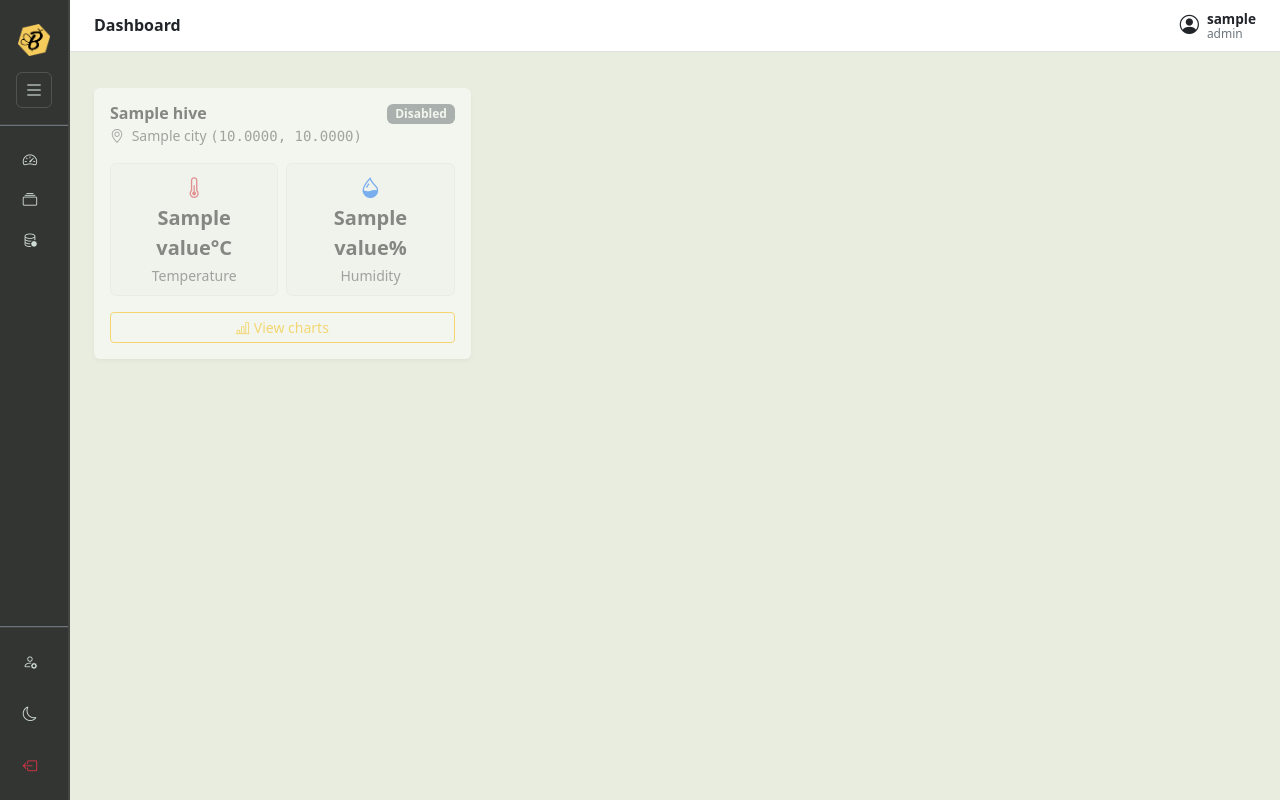
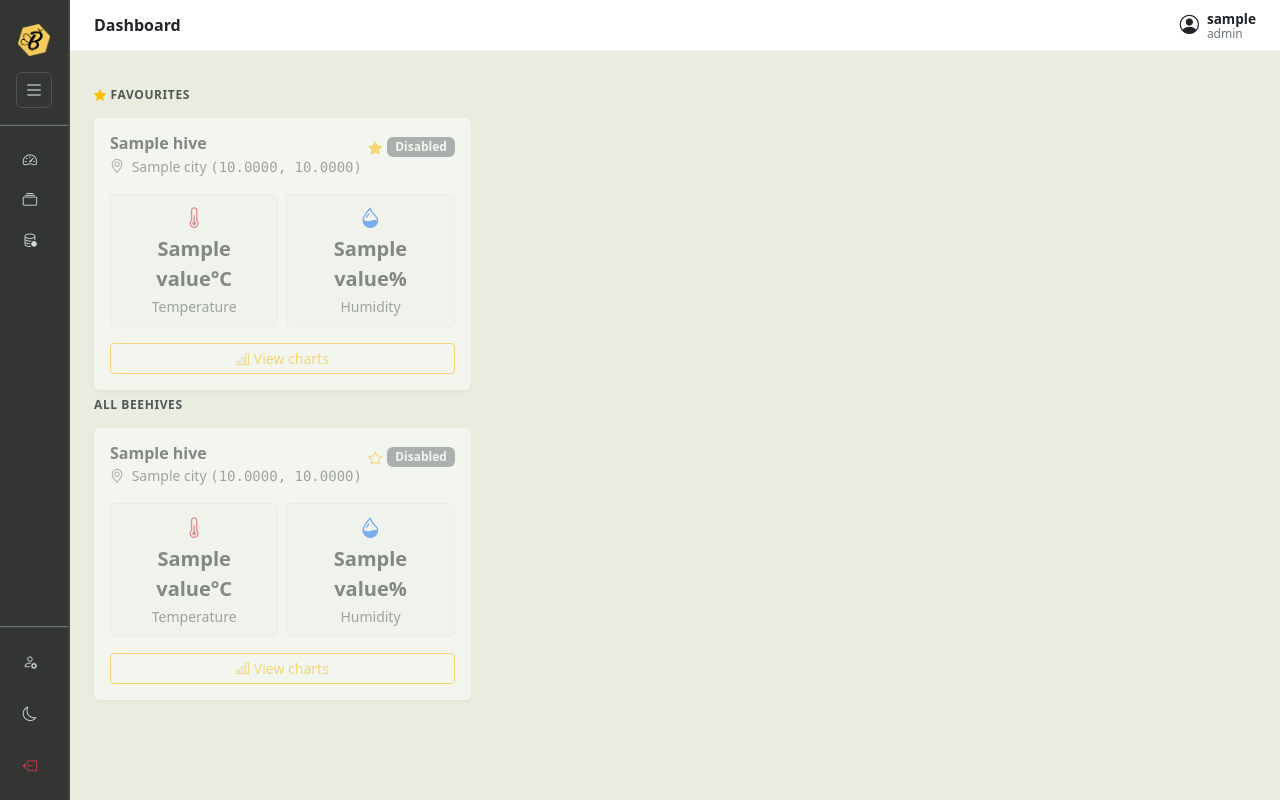
Before and after one commit to Projet-Beetter/Beetter-Home, a Flask app: template app/templates/dashboard/index.html in a window 1280 px wide. Run offline with Flask 3, Linux system fonts and the light colour scheme; a user stored in the database is signed in; tables that the repository leaves empty hold one stand-in row (values such as "Sample post"); the template is opened without the code that fills it: most values are stand-ins (such as "Sample title", 1, 10 or a date in 2020); some libraries are stand-ins or nearby versions.

Commit message:
Feat : Favorite Beehives

```diff
--- a/app/migrate.py
+++ b/app/migrate.py
@@ -11,6 +11,11 @@ with engine.connect() as conn:
         "ALTER TABLE beehives ADD COLUMN IF NOT EXISTS postal_code VARCHAR(20)",
         "ALTER TABLE beehives ADD COLUMN IF NOT EXISTS latitude FLOAT",
         "ALTER TABLE beehives ADD COLUMN IF NOT EXISTS longitude FLOAT",
+        """CREATE TABLE IF NOT EXISTS user_favorites (
+        user_id INTEGER REFERENCES users(id) ON DELETE CASCADE,
+        hive_id INTEGER REFERENCES beehives(id) ON DELETE CASCADE,
+        PRIMARY KEY (user_id, hive_id)
+        )""",
     ]
     for sql in migrations:
         conn.execute(text(sql))
--- a/app/models.py
+++ b/app/models.py
@@ -5,6 +5,11 @@ from datetime import datetime
 
 db = SQLAlchemy()
 bcrypt = Bcrypt()
+
+user_favorites = db.Table('user_favorites',
+    db.Column('user_id', db.Integer, db.ForeignKey('users.id'), primary_key=True),
+    db.Column('hive_id', db.Integer, db.ForeignKey('beehives.id'), primary_key=True)
+)
 
 
 class User(UserMixin, db.Model):
@@ -18,6 +23,7 @@ class User(UserMixin, db.Model):
     created_at = db.Column(db.DateTime, default=datetime.utcnow)
 
     beehives = db.relationship('Beehive', backref='owner', lazy=True, cascade='all, delete-orphan')
+    favorite_hives =db.relationship('Beehive', secondary=user_favorites, lazy='subquery')
     remote_configs = db.relationship('RemoteServerConfig', backref='owner', lazy=True, cascade='all, delete-orphan')
 
     def set_password(self, password):
--- a/app/templates/beehives/index.html
+++ b/app/templates/beehives/index.html
@@ -54,6 +54,12 @@
               </span>
             </td>
             <td class="text-end">
+              <form method="post" action="{{ url_for('beehives.toggle_favorite', hive_id=hive.id) }}" class="d-inline">
+                <input type="hidden" name="csrf_token" value="{{ csrf_token() }}">
+                <button type="submit" class="btn btn-sm btn-link p-0 text-warning me-1" title="Toggle favourite">
+                  <i class="bi {{ 'bi-star-fill' if hive in current_user.favorite_hives else 'bi-star' }}"></i>
+                </button>
+              </form>
               <a href="{{ url_for('beehives.detail', hive_id=hive.id) }}"
                  class="btn btn-sm btn-outline-secondary" title="View charts">
                 <i class="bi bi-bar-chart-line"></i>
--- a/app/templates/dashboard/index.html
+++ b/app/templates/dashboard/index.html
@@ -3,8 +3,10 @@
 {% block page_title %}Dashboard{% endblock %}
 
 {% block content %}
+{% set all_data = favorite_data + other_data %}
 <div class="row g-3 mt-1">
-  {% if not hive_data %}
+
+  {% if not all_data %}
     <div class="col-12">
       <div class="card border-0 shadow-sm text-center py-5">
         <div class="card-body">
@@ -18,9 +20,15 @@
         </div>
       </div>
     </div>
-  {% endif %}
+  {% else %}
 
-  {% for item in hive_data %}
+    {% if favorite_data %}
+      <div class="col-12">
+        <h6 class="text-muted fw-semibold text-uppercase mb-0" style="font-size:.75rem;letter-spacing:.05em">
+          <i class="bi bi-star-fill text-warning me-1"></i>Favourites
+        </h6>
+      </div>
+      {% for item in favorite_data %}
         {% set hive = item.hive %}
         {% set latest = item.latest %}
         <div class="col-sm-6 col-xl-4">
@@ -38,23 +46,26 @@
                       {% endif %}
                     </small>
                   {% endif %}
-
                 </div>
+                <div class="d-flex align-items-center gap-1">
+                  <form method="post" action="{{ url_for('beehives.toggle_favorite', hive_id=hive.id) }}">
+                    <input type="hidden" name="csrf_token" value="{{ csrf_token() }}">
+                    <button type="submit" class="btn btn-sm btn-link p-0 text-warning" title="Remove from favourites">
+                      <i class="bi bi-star-fill"></i>
+                    </button>
+                  </form>
                   <span class="badge {{ 'bg-success' if hive.enabled else 'bg-secondary' }}">
                     {{ 'Active' if hive.enabled else 'Disabled' }}
                   </span>
                 </div>
-
+              </div>
               <div class="row g-2 mb-3">
                 <div class="col-6">
                   <div class="stat-card rounded p-2 text-center">
                     <div class="stat-icon text-danger"><i class="bi bi-thermometer-half"></i></div>
                     <div class="fw-bold fs-5">
-                  {% if latest.temperature %}
-                    {{ latest.temperature.value }}°C
-                  {% else %}
-                    <span class="text-muted">—</span>
-                  {% endif %}
+                      {% if latest.temperature %}{{ latest.temperature.value }}°C
+                      {% else %}<span class="text-muted">—</span>{% endif %}
                     </div>
                     <small class="text-muted">Temperature</small>
                   </div>
@@ -63,17 +74,13 @@
                   <div class="stat-card rounded p-2 text-center">
                     <div class="stat-icon text-primary"><i class="bi bi-droplet-half"></i></div>
                     <div class="fw-bold fs-5">
-                  {% if latest.humidity %}
-                    {{ latest.humidity.value }}%
-                  {% else %}
-                    <span class="text-muted">—</span>
-                  {% endif %}
+                      {% if latest.humidity %}{{ latest.humidity.value }}%
+                      {% else %}<span class="text-muted">—</span>{% endif %}
                     </div>
                     <small class="text-muted">Humidity</small>
                   </div>
                 </div>
               </div>
-
               <a href="{{ url_for('beehives.detail', hive_id=hive.id) }}" class="btn btn-sm btn-outline-warning w-100">
                 <i class="bi bi-bar-chart-line me-1"></i>View charts
               </a>
@@ -81,5 +88,77 @@
           </div>
         </div>
       {% endfor %}
+
+      {% if other_data %}
+        <div class="col-12 mt-2">
+          <h6 class="text-muted fw-semibold text-uppercase mb-0" style="font-size:.75rem;letter-spacing:.05em">
+            All beehives
+          </h6>
+        </div>
+      {% endif %}
+    {% endif %}
+
+    {% for item in other_data %}
+      {% set hive = item.hive %}
+      {% set latest = item.latest %}
+      <div class="col-sm-6 col-xl-4">
+        <div class="card border-0 shadow-sm h-100 {% if not hive.enabled %}opacity-50{% endif %}">
+          <div class="card-body">
+            <div class="d-flex justify-content-between align-items-start mb-3">
+              <div>
+                <h6 class="card-title fw-bold mb-0">{{ hive.name }}</h6>
+                {% if hive.city or hive.latitude %}
+                  <small class="text-muted">
+                    <i class="bi bi-geo-alt me-1"></i>
+                    {% if hive.city %}{{ hive.city }}{% endif %}
+                    {% if hive.latitude and hive.longitude %}
+                      <span class="font-monospace">({{ "%.4f"|format(hive.latitude) }}, {{ "%.4f"|format(hive.longitude) }})</span>
+                    {% endif %}
+                  </small>
+                {% endif %}
+              </div>
+              <div class="d-flex align-items-center gap-1">
+                <form method="post" action="{{ url_for('beehives.toggle_favorite', hive_id=hive.id) }}">
+                  <input type="hidden" name="csrf_token" value="{{ csrf_token() }}">
+                  <button type="submit" class="btn btn-sm btn-link p-0 text-warning" title="Add to favourites">
+                    <i class="bi bi-star"></i>
+                  </button>
+                </form>
+                <span class="badge {{ 'bg-success' if hive.enabled else 'bg-secondary' }}">
+                  {{ 'Active' if hive.enabled else 'Disabled' }}
+                </span>
+              </div>
+            </div>
+            <div class="row g-2 mb-3">
+              <div class="col-6">
+                <div class="stat-card rounded p-2 text-center">
+                  <div class="stat-icon text-danger"><i class="bi bi-thermometer-half"></i></div>
+                  <div class="fw-bold fs-5">
+                    {% if latest.temperature %}{{ latest.temperature.value }}°C
+                    {% else %}<span class="text-muted">—</span>{% endif %}
+                  </div>
+                  <small class="text-muted">Temperature</small>
+                </div>
+              </div>
+              <div class="col-6">
+                <div class="stat-card rounded p-2 text-center">
+                  <div class="stat-icon text-primary"><i class="bi bi-droplet-half"></i></div>
+                  <div class="fw-bold fs-5">
+                    {% if latest.humidity %}{{ latest.humidity.value }}%
+                    {% else %}<span class="text-muted">—</span>{% endif %}
+                  </div>
+                  <small class="text-muted">Humidity</small>
+                </div>
+              </div>
+            </div>
+            <a href="{{ url_for('beehives.detail', hive_id=hive.id) }}" class="btn btn-sm btn-outline-warning w-100">
+              <i class="bi bi-bar-chart-line me-1"></i>View charts
+            </a>
+          </div>
+        </div>
+      </div>
+    {% endfor %}
+
+  {% endif %}
 </div>
 {% endblock %}
```
Also changed, not shown: app/blueprints/beehives/routes.py (+11 -0 lines), app/blueprints/dashboard/routes.py (+14 -4 lines), app/templates/beehives/_header.html (+7 -1 lines). Lines whose indentation alone changed are shown as unchanged.
